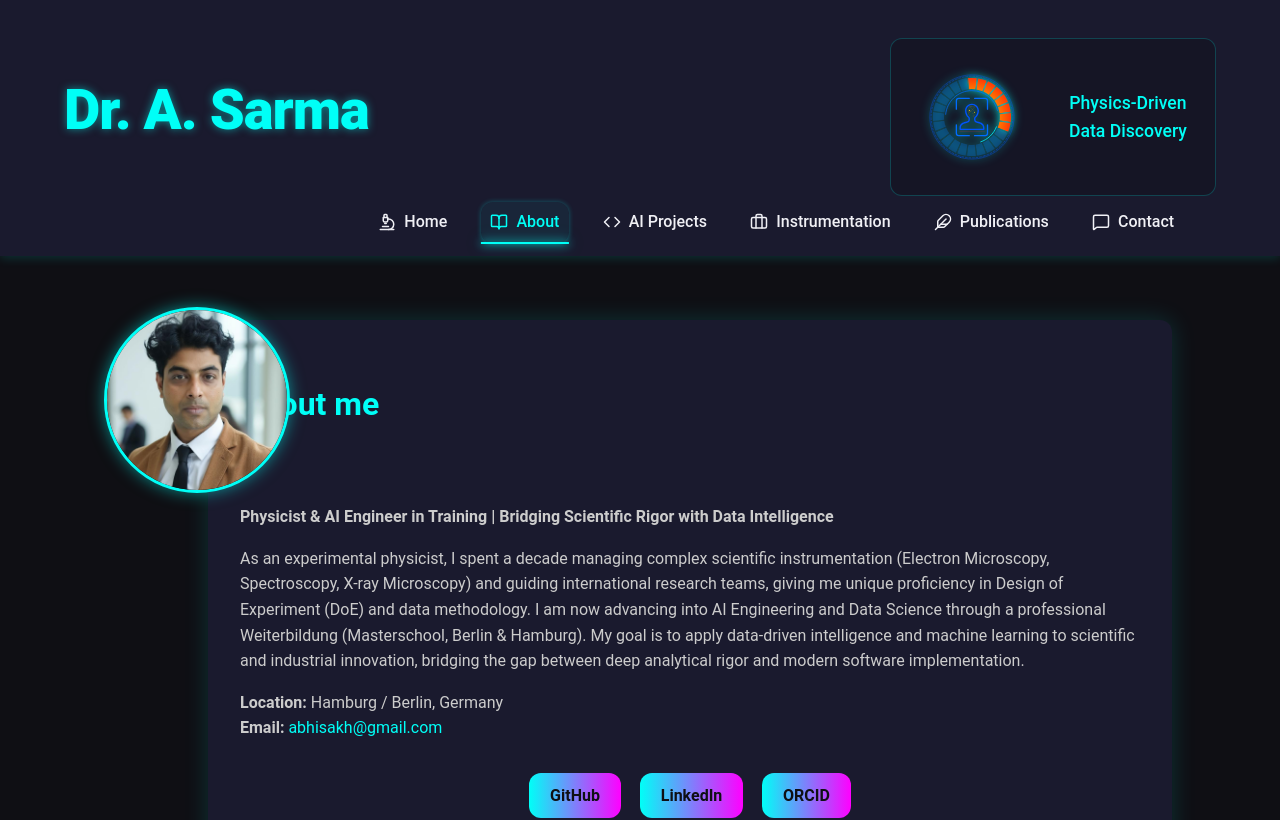
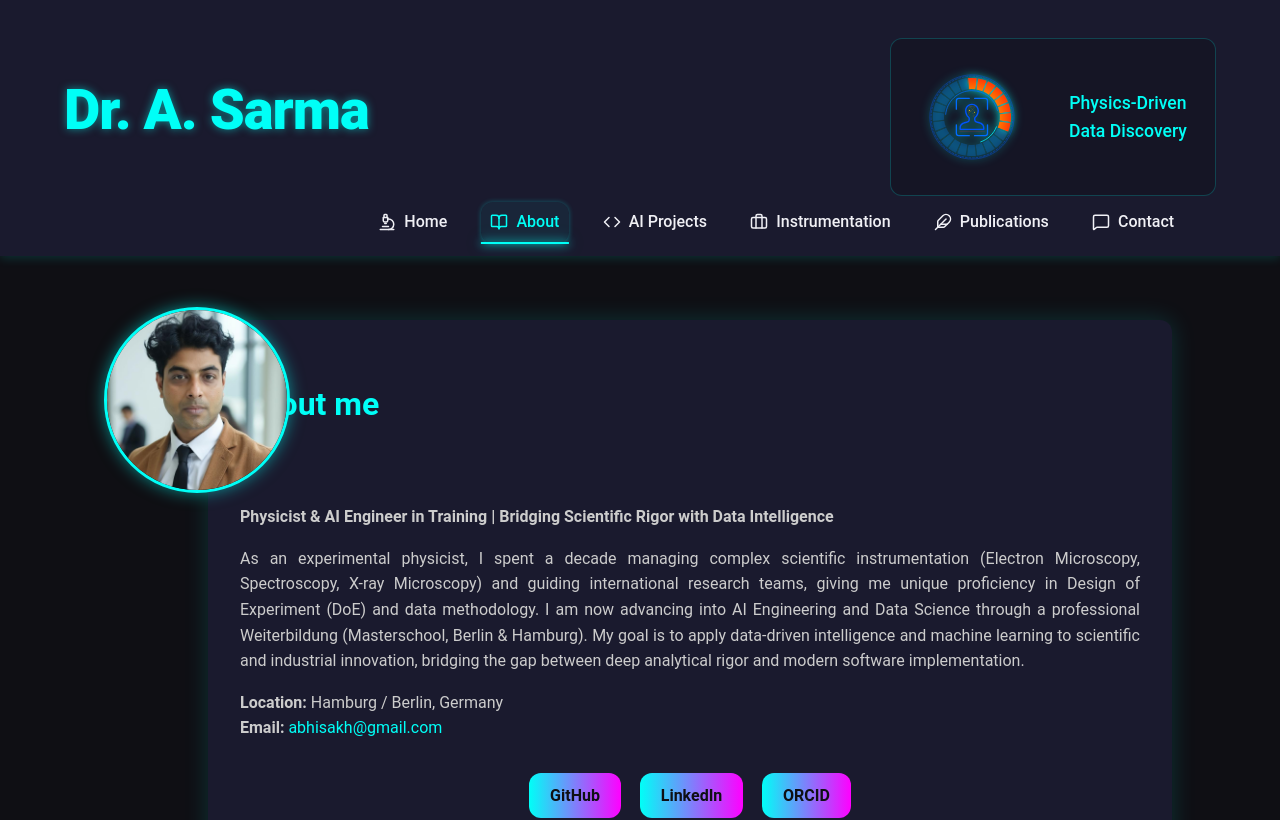
Before and after one commit to abhisakh/Advance_Portfolio, a React (Vite) app in the folder portfolio/: page /about in a window 1280 px wide. Shown: the top 820 px of the page. Built offline with nearby package versions, Linux system fonts and the light colour scheme.

Commit message:
Add style for summery justify in the About page....<p style={{ textAlign: justify, hyphens: auto }}>{profile.summary}</p>

```diff
--- a/portfolio/src/pages/About.jsx
+++ b/portfolio/src/pages/About.jsx
@@ -16,7 +16,7 @@ const About = () => {
         {/*<CardSection title={`About ${profile.name}`}>*/}
           <CardSection title={`About me`}>
           <p className="headline">{profile.headline}</p>
-          <p>{profile.summary}</p>
+          <p style={{ textAlign: "justify", hyphens: "auto" }}>{profile.summary}</p>
 
           <p>
             <strong>Location:</strong> {profile.location} <br />
```
